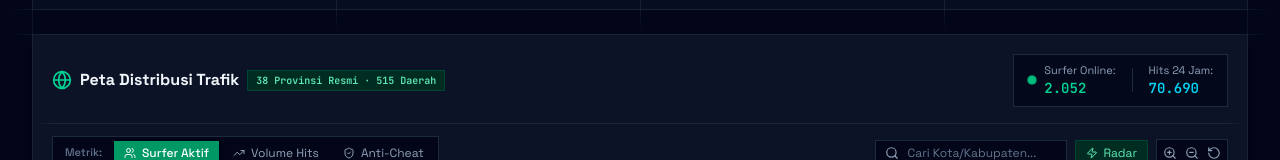
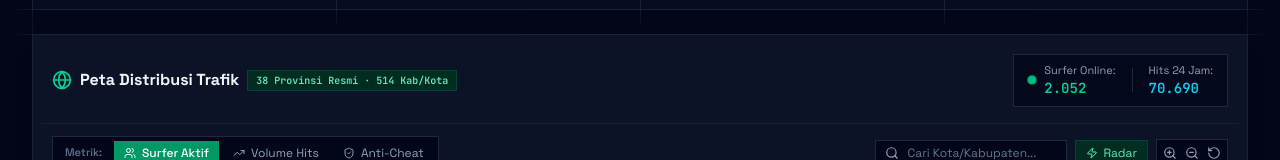
Before and after one commit to ivanslaughter/trafik, a React (Vite) app: page / in a window 1280 px wide. Both pictures are taken after typing "Sample", "name@example.com", "Sample123" into the empty fields and a click on the button "Register & Login Dasbor". Shown: the part 554-714 px from the top of the page. Built offline with nearby package versions, Linux system fonts and the light colour scheme; no server answers.

Commit message:
fix(ui): update administrative region label
Corrected the count of Indonesian administrative regions from 515 Daerah to 514 Kab/Kota to reflect accurate data.

```diff
--- a/src/components/IndonesiaNetworkMap.tsx
+++ b/src/components/IndonesiaNetworkMap.tsx
@@ -1268,7 +1268,7 @@ export const IndonesiaNetworkMap: React.FC<IndonesiaNetworkMapProps> = ({
               Peta Distribusi Trafik
             </h3>
             <span className="text-[10px] px-2 py-0.5 rounded-none bg-emerald-950 text-emerald-300 border border-emerald-800/50 font-mono font-semibold">
-              38 Provinsi Resmi · 515 Daerah
+              38 Provinsi Resmi · 514 Kab/Kota
             </span>
           </div>
         </div>
```
